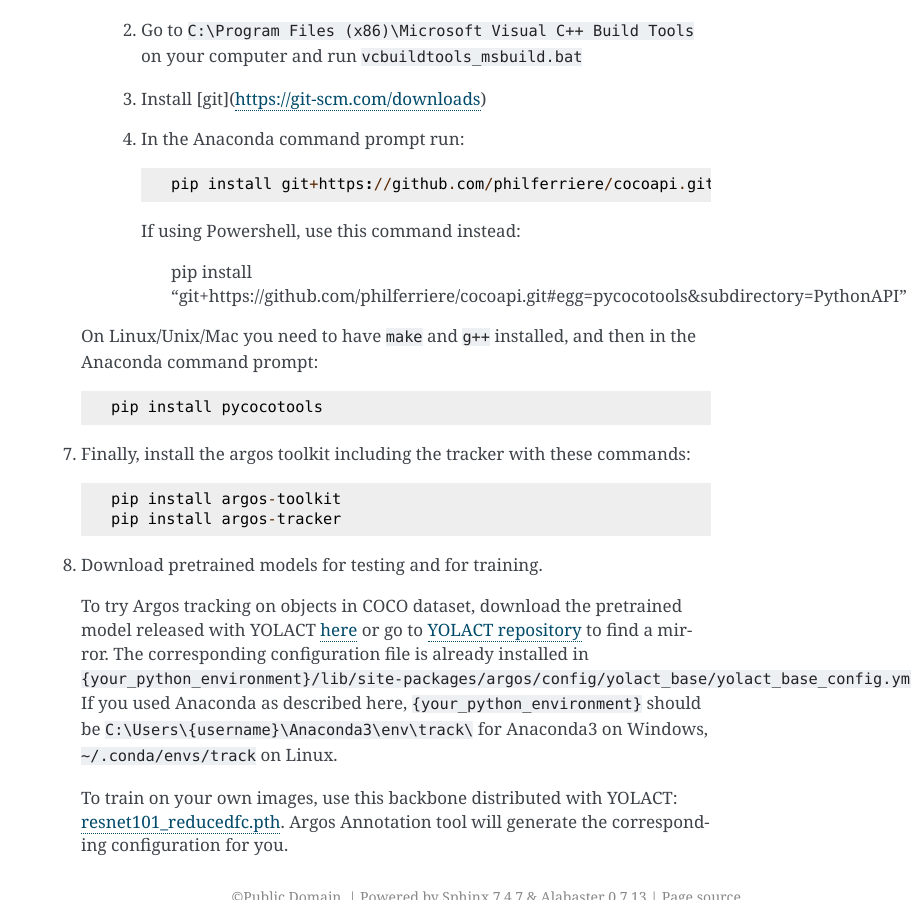
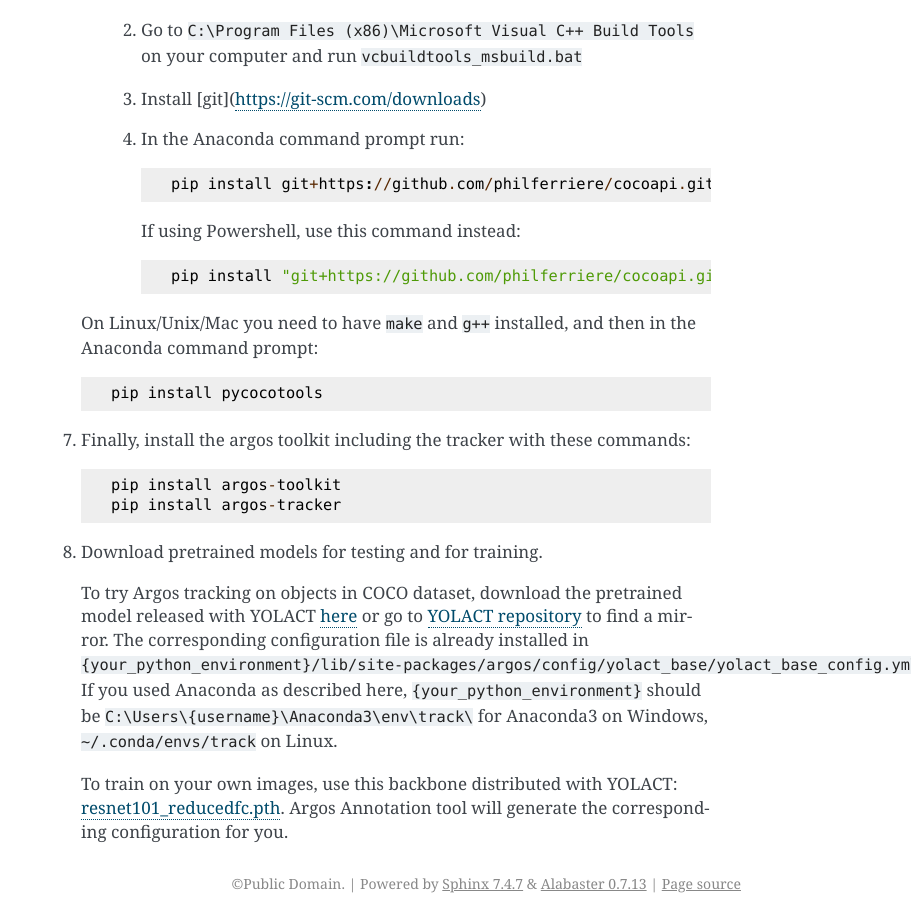
Before and after one commit to subhacom/argos, a Sphinx documentation site: the page built from doc/install.rst, in a window 1280 px wide and 900 px high, scrolled down 887 px. Shown: the whole window, without its empty margins (369-1280 px from the left). Built offline with Sphinx 7.4.7, drawn with Linux system fonts in a browser that asks for light colours.

Commit message:
Minor formatting in doc

```diff
--- a/doc/install.rst
+++ b/doc/install.rst
@@ -48,7 +48,7 @@
 
           pip install git+https://github.com/philferriere/cocoapi.git#egg=pycocotools^&subdirectory=PythonAPI
 
-	If using Powershell, use this command instead:
+	If using Powershell, use this command instead::
 
           pip install "git+https://github.com/philferriere/cocoapi.git#egg=pycocotools&subdirectory=PythonAPI"
 
```
